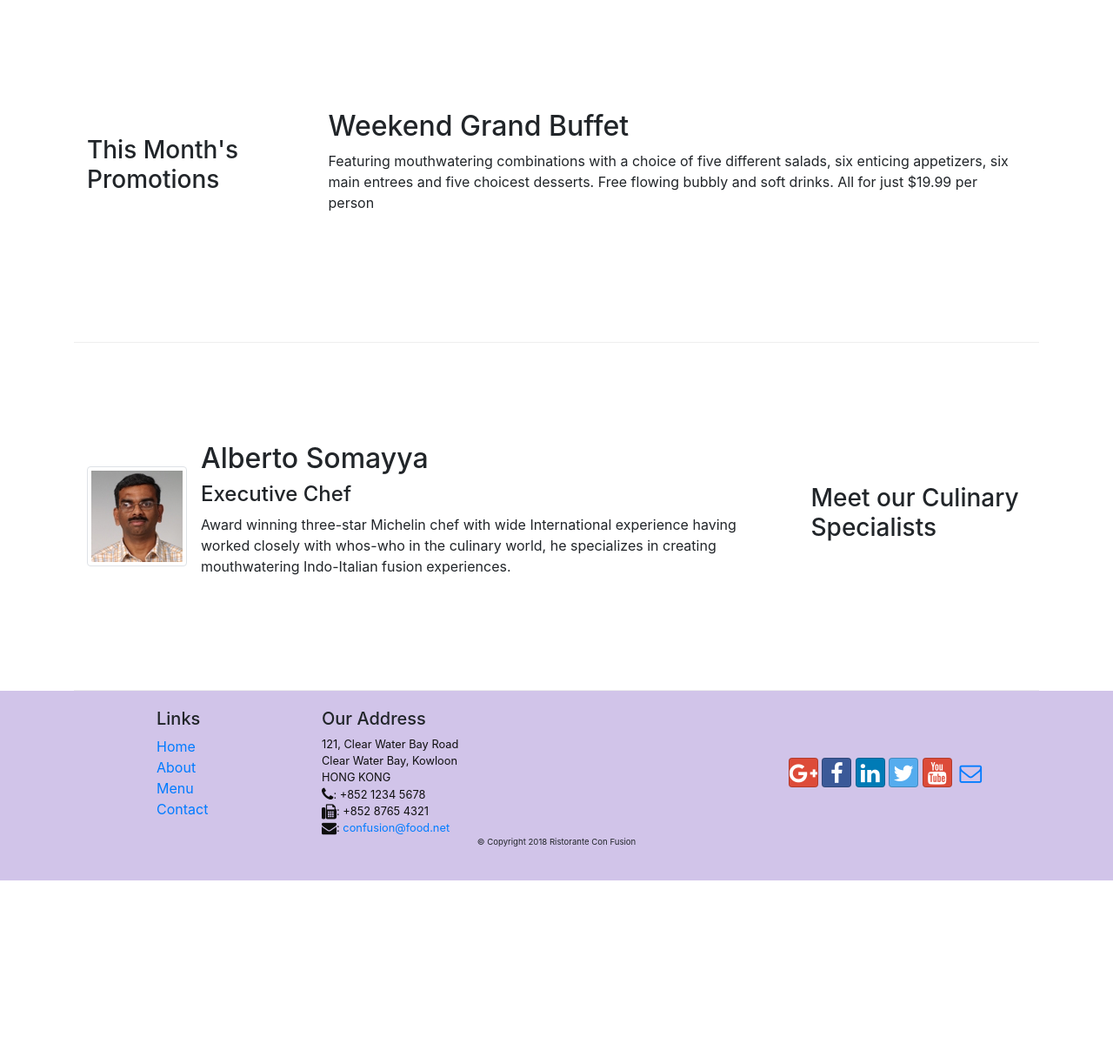
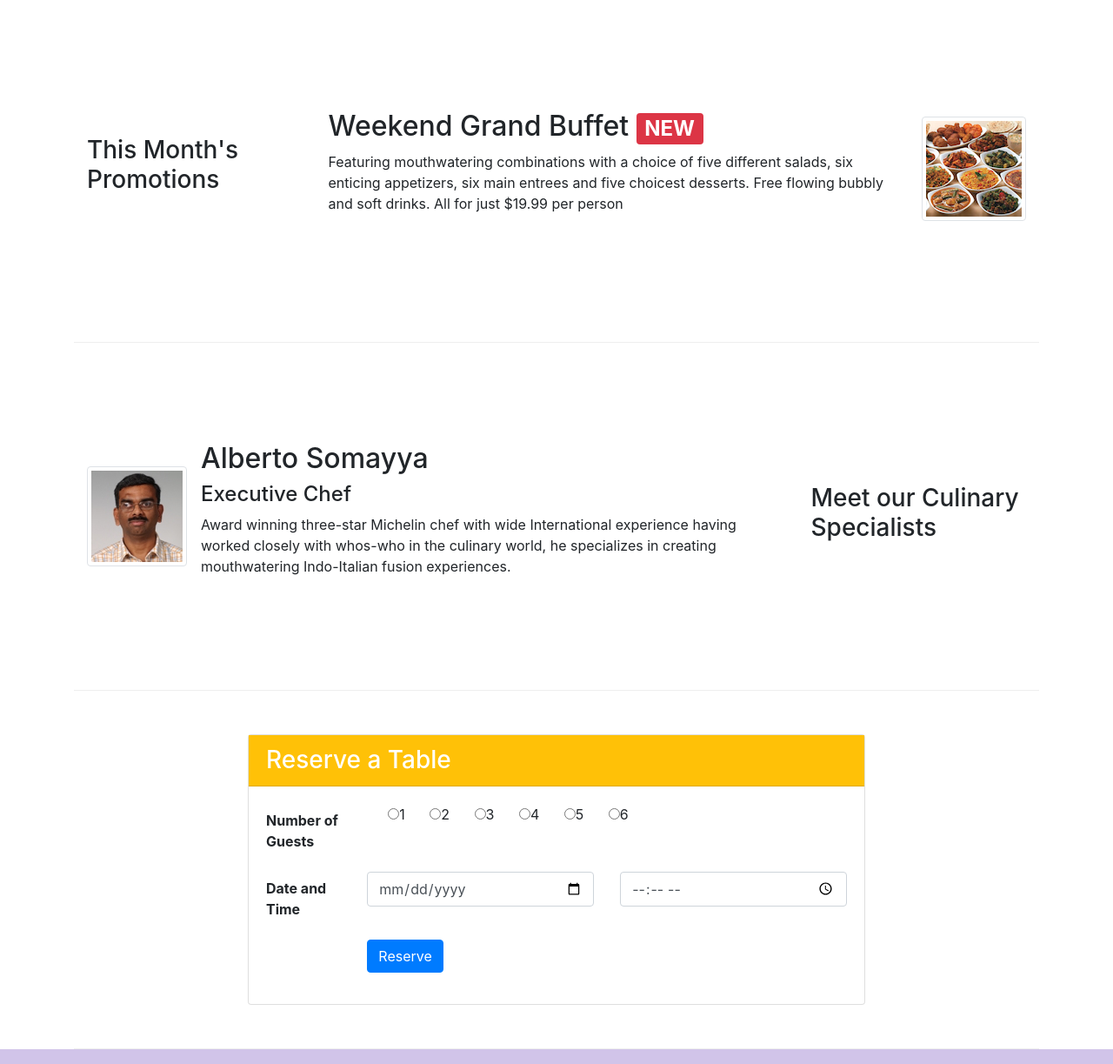
Before and after one commit to sohamns/conFusion, a website: page index.html in a window 1280 px wide. Shown: the part 740-1963 px from the top of the page at 87% size. Before the commit the page ends 1752 px from the top, so only its background shows below. Drawn offline with nearby package versions, Linux system fonts and the light colour scheme.

Commit message:
assignment 2

```diff
--- a/index.html
+++ b/index.html
@@ -45,8 +45,11 @@
                     <h1>Ristorante con Fusion</h1>
                     <p>We take inspiration from the World's best cuisines, and create a unique fusion experience. Our lipsmacking creations will tickle your culinary senses!</p>
                 </div>
-                <div class="col-12 col-sm align-self-center">
+                <div class="col-12 col-sm-3 align-self-center">
                     <img src="img/logo.png" class="img-fluid">
+                </div>
+                <div class="col-sm-3 align-self-center">
+                    <a href="#Card"><button type="button" class="btn btn-warning btn-lg btn-block">Reserve Table</button></a>
                 </div>
             </div>
         </div>
@@ -78,8 +81,15 @@
                 <h3>This Month's Promotions</h3>
             </div>
             <div class="col-12 col-sm col-md">
-                <h2>Weekend Grand Buffet</h2>
-                <p class="d-none d-sm-block">Featuring mouthwatering combinations with a choice of five different salads, six enticing appetizers, six main entrees and five choicest desserts. Free flowing bubbly and soft drinks. All for just $19.99 per person </p>
+                <div class="media">
+                    <div class="media-body">
+                        <h2 class="mt-0">Weekend Grand Buffet <span class="badge badge-danger">NEW</span> </h2>
+                        <p class="d-none d-sm-block">Featuring mouthwatering combinations with a choice of five different salads, six enticing appetizers, six main entrees and five choicest desserts. Free flowing bubbly and soft drinks. All for just $19.99 per person </p>
+                    </div>
+                    <img class="d-flex ml-3 img-thumbnail align-self-center"
+                        src="img/buffet.png" alt="Buffet">
+                </div>
+
             </div>
         </div>
 
@@ -99,6 +109,45 @@
                             whos-who in the culinary world, he specializes in
                             creating mouthwatering Indo-Italian fusion experiences.
                             </p>
+                    </div>
+                </div>
+            </div>
+        </div>
+
+        <div class="row row-content">
+            <div class="col-12 col-sm-8 offset-sm-2">
+                <div class="card"><a name="Card"></a>
+                    <h3 class="card-header bg-warning text-white">Reserve a Table</h3>
+                    <div class="card-body">
+                        <form>
+                            <div class="form-group row">
+                                <label for="guestnum" class="col-md-2 col-form-label"><strong>Number of Guests</strong></label>
+                                <div class="col-md-10">
+                                    <input type="radio" name="options" id="option1" autocomplete="off" class="ml-4">1
+                                    <input type="radio" name="options" id="option2" autocomplete="off" class="ml-4">2
+                                    <input type="radio" name="options" id="option3" autocomplete="off" class="ml-4">3
+                                    <input type="radio" name="options" id="option4" autocomplete="off" class="ml-4">4
+                                    <input type="radio" name="options" id="option5" autocomplete="off" class="ml-4">5
+                                    <input type="radio" name="options" id="option6" autocomplete="off" class="ml-4">6
+                                </div>
+                            </div>
+                            <div class="form-group row">
+                                <label for="dateandtime" class="col-md-2 col-form-label"><strong>Date and Time</strong></label>
+                                <div class="col-md-5">
+                                    <input type="date" id="date" class="form-control">
+                                </div>
+                                <div class="col-md-5">
+                                    <input type="time" id="time" class="form-control">
+                                </div>
+                            </div>
+                            <div class="form-group row">
+                                <div class="offset-md-2 col-md-10">
+                                    <button type="submit" class="btn btn-primary">Reserve</button>
+                                </div>
+                            </div>
+                        </form>
+
+
                     </div>
                 </div>
             </div>
```
